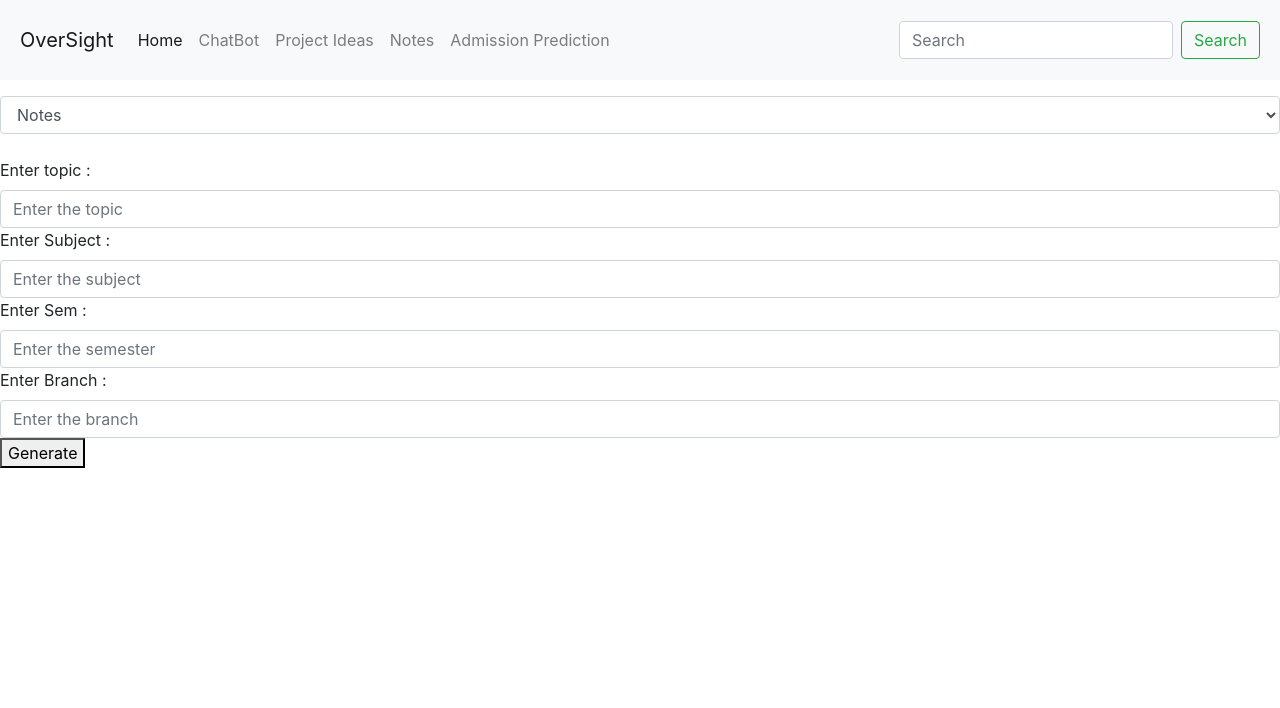
After one commit to pratyushd02/miniproject-oversight, a Django app: page /notes in a window 1280 px wide. The commit adds this page. Shown: the top 708 px of the page. Run offline with Django 3.2, Linux system fonts and the light colour scheme; some libraries are stand-ins or nearby versions.

Commit message:
notes feature added

```diff
--- a/oversight/oversight/settings.py
+++ b/oversight/oversight/settings.py
@@ -130,4 +130,4 @@ DEFAULT_AUTO_FIELD = 'django.db.models.BigAutoField'
 
 import openai
 
-openai.api_key = "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"
+openai.api_key = "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"
--- a/oversight/oversight/templates/base.html
+++ b/oversight/oversight/templates/base.html
@@ -15,17 +15,16 @@
               <a class="nav-link" href="">Home <span class="sr-only">(current)</span></a>
             </li>
             <li class="nav-item">
-              <a class="nav-link" href="/forums">Forums</a>
+              <a class="nav-link" href="/forums">ChatBot</a>
             </li>
             <li class="nav-item">
                 <a class="nav-link" href="/pro_ideas">Project Ideas</a>
             </li>
-            <li class="nav-item dropdown">
-              <a class="nav-link dropdown-toggle" href="#" id="navbarDropdown" role="button" data-toggle="dropdown" aria-haspopup="true" aria-expanded="false">
-                Predictions
-              </a>
-              <div class="dropdown-menu" aria-labelledby="navbarDropdown">
-                <a class="dropdown-item" href="/gradpred">Admission</a>
+            <li class="nav-item">
+              <a class="nav-link" href="/notes">Notes</a>
+            </li>
+            <li class="nav-item ">
+                <a class="nav-link" href="/gradpred">Admission Prediction</a>
                 <!--<a class="dropdown-item" href="/salarypred">Salary</a>  -->
             </li>
           </ul>
@@ -90,8 +89,9 @@
         color: #ffffff;
       }
     </style>
-<div>
-    <footer>
+
+    <div>
+  <footer>
        <footer class="text-center text-white" style="background-color: grey;">
   <!-- Grid container -->
   <div class="container pt-4">
--- /dev/null
+++ b/oversight/oversight/templates/notes.html
@@ -0,0 +1,28 @@
+{% include "base.html" %}
+
+<form method="POST">
+    {% csrf_token %}
+
+    <select name="type"  class="form-control">
+      <option value="1">Notes</option>
+      <option value="2">Questions</option>
+    </select> <br>
+
+    <label for="chapter">Enter topic : </label>
+    <input type="text" class="form-control" name="chp" placeholder="Enter the topic">
+
+    <label for="subject">Enter Subject : </label>
+    <input type="text" class="form-control" name="sub" placeholder="Enter the subject">
+
+    <label for="sem">Enter Sem : </label>
+    <input type="text" class="form-control" name="sem" placeholder="Enter the semester">
+
+    <label for="branch">Enter Branch : </label>
+    <input type="text" class="form-control" name="branch" placeholder="Enter the branch">
+
+    <button type="submit">Generate</button>
+    </form>
+
+    {% if response %}
+    <p>{{ response }}</p>
+    {% endif %}
--- a/oversight/oversight/urls.py
+++ b/oversight/oversight/urls.py
@@ -26,5 +26,6 @@ urlpatterns = [
     path('', views.index,name="home"),
     path('forums/', views.forums,name="forums"),
     path('pro_ideas', views.pro_ideas,name="pro_ideas"),
+    path('notes',views.notes,name="notes"),
     path('contact', views.contact,name="contact"),
 ]
--- a/oversight/oversight/views.py
+++ b/oversight/oversight/views.py
@@ -22,8 +22,14 @@ def index(request):
 def forums(request):
     if request.method == 'POST':
         input_text = request.POST['input']
-        response = chatbot_response(input_text)
+        response = chatbot_response("is "+input_text+"related to science answer in yes or no")
+        response2 = chatbot_response("is "+input_text+"a form of greeting answer in yes or no")
         response = response.strip()
+        response2 = response2.strip()
+        if response == "Yes" or response2 == "Yes" or "college" in input_text or "engineering" in input_text or "engg" in input_text:
+            response = chatbot_response(input_text)
+        else:
+            response = "Please enter engineering related queries"
         return JsonResponse({'response':response})
     else:
         return render(request,'forums.html')
@@ -50,8 +56,21 @@ def pro_ideas(request):
 
     return render(request,'pro_ideas.html',{'response' : response})
 
-def add(request):
-    return render(request,'add.html')
+def notes(request):
+    type = float(request.POST.get("type",-1))
+    chp = request.POST.get("chp","")
+    sub = request.POST.get("sub","")
+    sem = request.POST.get("sem","")
+    branch = request.POST.get("branch","")
+    response = ""
+    if type==1:
+        response = chatbot_response("notes on "+chp+","+sub+" for sem"+sem+branch+"engineering")
+    elif type==2:
+        response = chatbot_response("generate 10 practice questions on "+chp+","+sub+" for sem"+sem+branch+"engineering")
+    else:
+        response = ""
+
+    return render(request,'notes.html',{'response' : response})
 
 def contact(request):
     return HttpResponse("This Is contact page")
```
